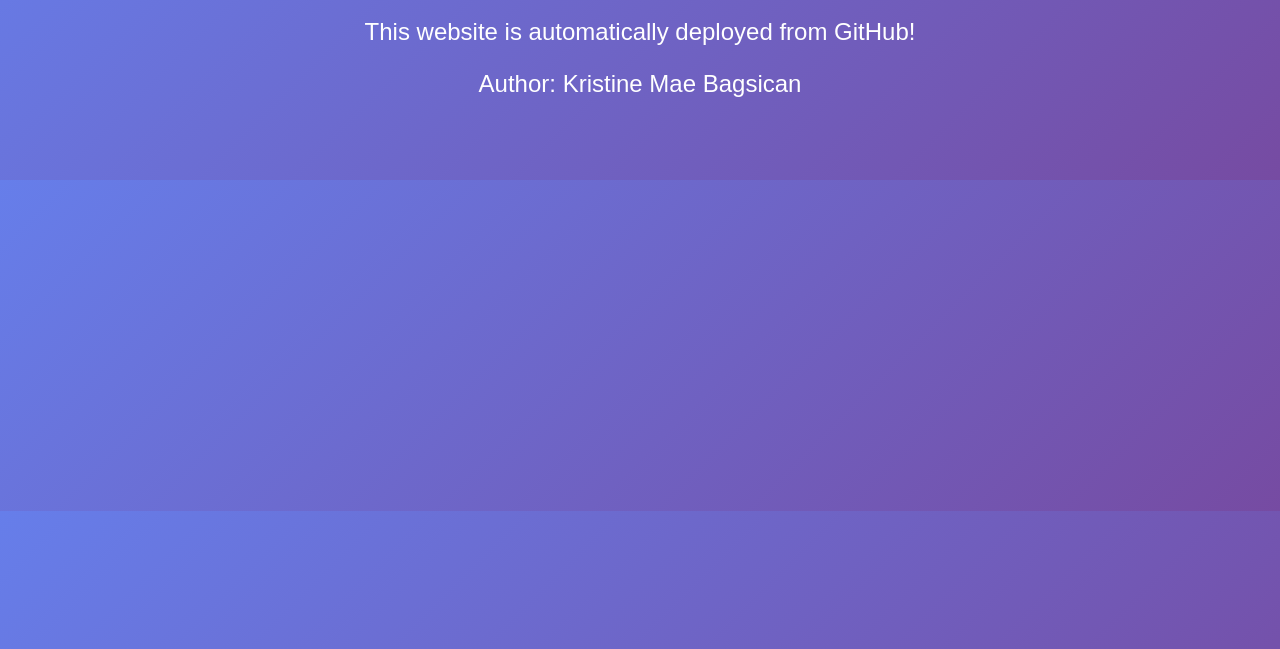
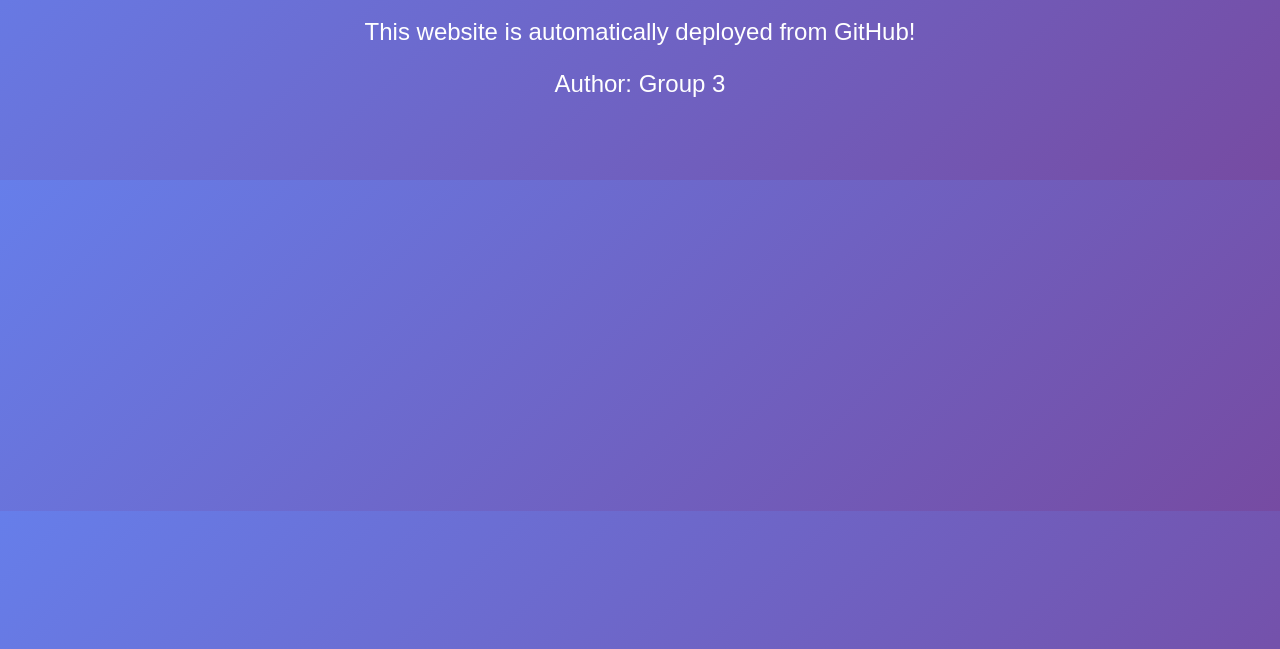
Before and after one commit to krismaedb/DevopsPrototyping, a plain HTML site: page index.html in a window 1280 px wide. Shown: the part 151-800 px from the top of the page. Drawn offline with Linux system fonts and the light colour scheme.

Commit message:
Update index.html

```diff
--- a/index.html
+++ b/index.html
@@ -22,6 +22,6 @@
 <body>
     <h1> Hello from Jenkins CI/CD! Deployment Successful! </h1>
     <p>This website is automatically deployed from GitHub!</p>
-    <p>Author: Kristine Mae Bagsican</p>
+    <p>Author: Group 3</p>
 </body>
 </html>
```
